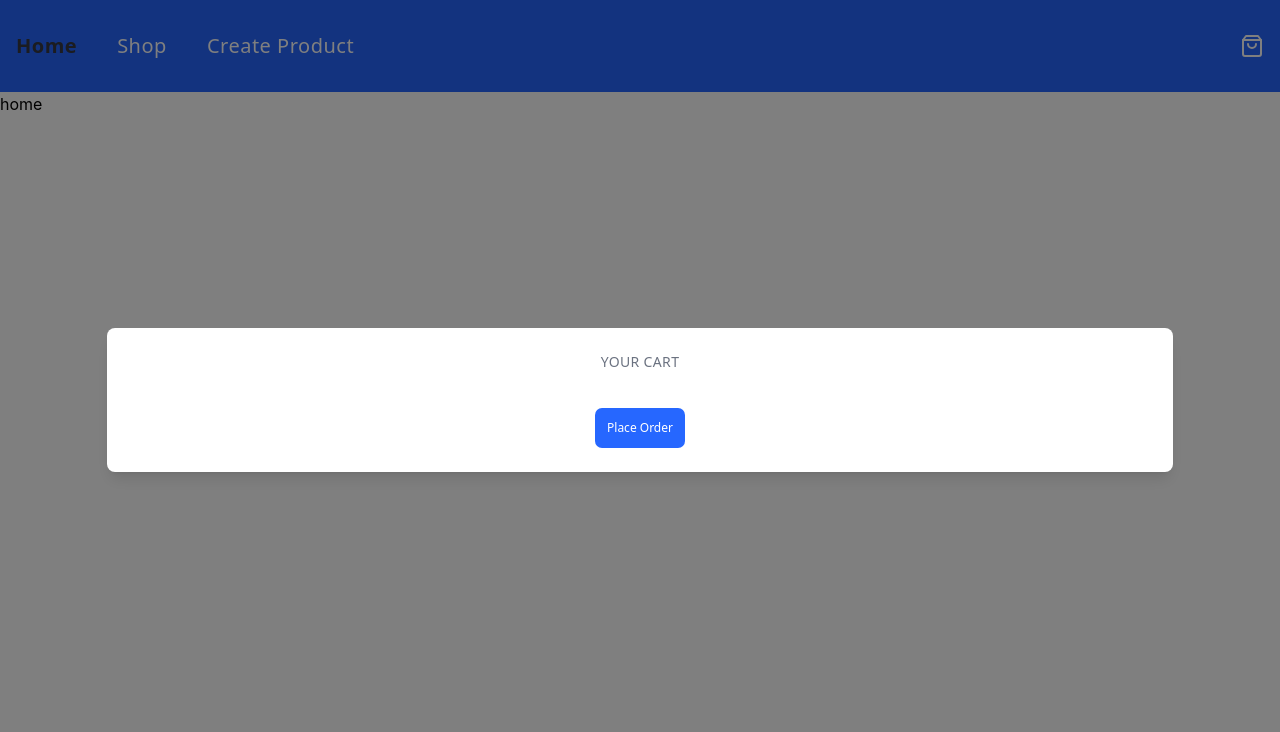
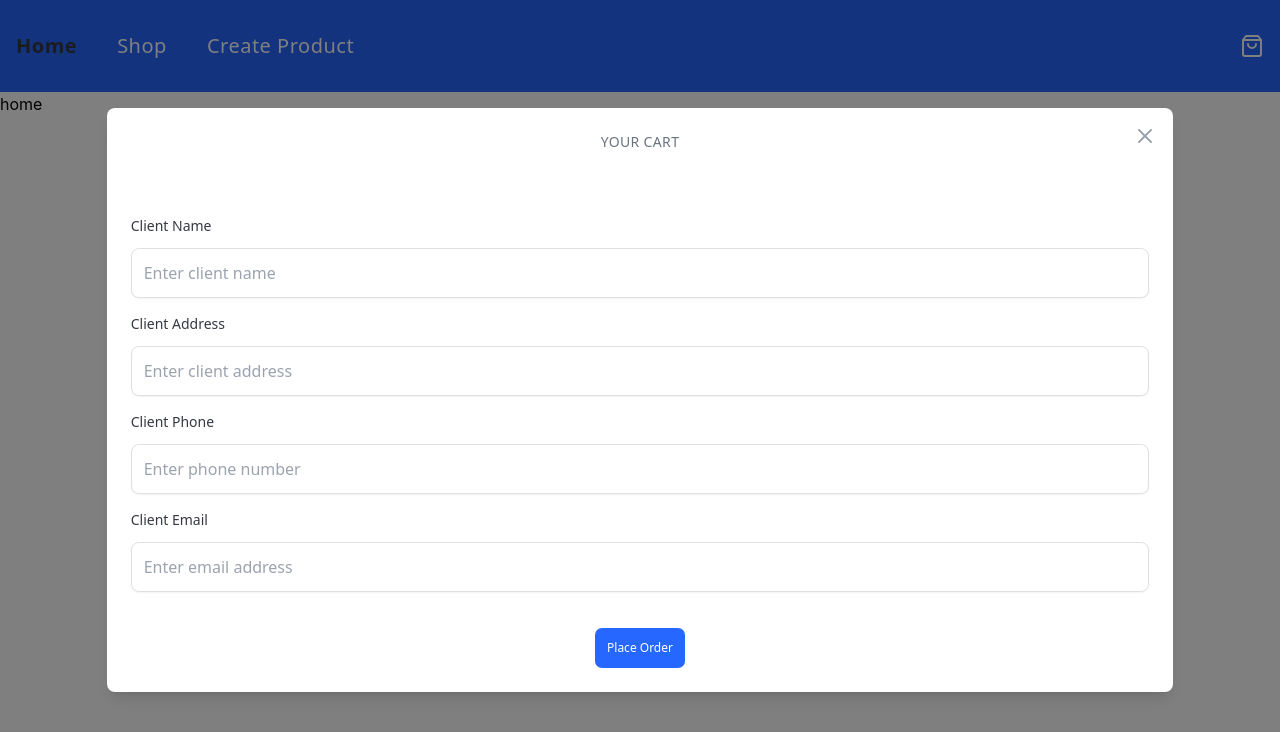
Before and after one commit to YaroslawShmygelski/Myru-MyrReact, a React (Vite) app in the folder myru-myr/: page / in a window 1280 px wide. Both pictures are taken after a click on the icon 1252 px from the left and 46 px from the top of the page. Shown: the top 732 px of the page. Built offline with nearby package versions, Linux system fonts and the light colour scheme.

Commit message:
Created Template for order form

```diff
--- a/myru-myr/src/components/organisms/CartWindow/CartWindow.tsx
+++ b/myru-myr/src/components/organisms/CartWindow/CartWindow.tsx
@@ -1,5 +1,6 @@
 import {AnimatedButton} from "@components/atoms/AnimatedButton/AnimatedButton";
 import {CartProductElement} from "@/components/molecules/CartProductElement/CartProductElement";
+import {X} from "lucide-react"; // Assuming this is the Lucid React close icon component
 import "./styles.css";
 
 import {motion} from "framer-motion";
@@ -8,6 +9,7 @@ import {deleteProductFromCart} from "@/features/cart/cartSlice";
 
 import {useAppDispatch, useAppSelector} from "@/hooks/reduxHooks";
 import {useEscapeKey} from "@/hooks/hooks";
+import {useState} from "react";
 
 interface CartWindowProps {
     isOpen: boolean;
@@ -18,9 +20,60 @@ export const CartWindow = ({isOpen, setCartOpen}: CartWindowProps) => {
     const products = useAppSelector((state) => state.cart.items);
     const dispatch = useAppDispatch();
 
-    const handleOutsideClick = (event: React.MouseEvent) => {
-        if (event.target === event.currentTarget) {
-            setCartOpen(false);
+    const [clientName, setClientName] = useState<string>("");
+    const [clientAddress, setClientAddress] = useState<string>("");
+    const [clientPhone, setClientPhone] = useState<string>("");
+    const [clientEmail, setClientEmail] = useState<string>("");
+
+    const [clientNameError, setClientNameError] = useState<string | null>(null);
+    const [clientAddressError, setClientAddressError] = useState<string | null>(null);
+    const [clientPhoneError, setClientPhoneError] = useState<string | null>(null);
+    const [clientEmailError, setClientEmailError] = useState<string | null>(null);
+
+    const validateEmail = (email: string) => {
+        const emailRegex = /^[^\s@]+@[^\s@]+\.[^\s@]+$/;
+        return emailRegex.test(email);
+    };
+
+    const handleCreateOrder = async () => {
+        let hasError = false;
+
+        if (!clientName) {
+            setClientNameError("Client name is required");
+            hasError = true;
+        } else {
+            setClientNameError(null);
+        }
+
+        if (!clientAddress) {
+            setClientAddressError("Client address is required");
+            hasError = true;
+        } else {
+            setClientAddressError(null);
+        }
+
+        if (!clientPhone) {
+            setClientPhoneError("Client phone is required");
+            hasError = true;
+        } else if (!/^\d{10}$/.test(clientPhone)) {
+            setClientPhoneError("Phone number must be 10 digits");
+            hasError = true;
+        } else {
+            setClientPhoneError(null);
+        }
+
+        if (!clientEmail) {
+            setClientEmailError("Client email is required");
+            hasError = true;
+        } else if (!validateEmail(clientEmail)) {
+            setClientEmailError("Invalid email address");
+            hasError = true;
+        } else {
+            setClientEmailError(null);
+        }
+
+        if (!hasError) {
+            console.log("Order placed successfully", {clientName, clientAddress, clientPhone, clientEmail});
         }
     };
 
@@ -29,22 +82,27 @@ export const CartWindow = ({isOpen, setCartOpen}: CartWindowProps) => {
     if (!isOpen) return null;
 
     return (
-        <div
-            className="fixed inset-0 flex items-center justify-center bg-black bg-opacity-50 z-50"
-            onClick={handleOutsideClick}
-        >
+        <div className="fixed inset-0 flex items-center justify-center bg-black bg-opacity-50 z-50">
             <motion.div
-                className="bg-white rounded-lg shadow-lg p-6 w-5/6 max-h-[80vh] overflow-y-auto"
+                className="bg-white rounded-lg shadow-lg p-6 w-5/6 max-h-[80vh] overflow-y-auto relative"
                 onClick={(e) => e.stopPropagation()}
                 initial={{opacity: 0.5, y: -200}}
                 animate={{opacity: 1, y: 0}}
                 exit={{opacity: 0.5, y: 50}}
                 transition={{duration: 0.3}}
             >
+
+                <button
+                    className="absolute top-4 right-4 text-gray-400 hover:text-gray-600"
+                    onClick={() => setCartOpen(false)}
+                >
+                    <X size={24} />
+                </button>
+
                 <div className="mb-4">
-          <span className="block text-center text-sm font-medium text-gray-500 uppercase tracking-wide">
-            Your Cart
-          </span>
+                    <span className="block text-center text-sm font-medium text-gray-500 uppercase tracking-wide">
+                        Your Cart
+                    </span>
                 </div>
 
                 <div className="grid grid-cols-1 gap-6">
@@ -67,10 +125,69 @@ export const CartWindow = ({isOpen, setCartOpen}: CartWindowProps) => {
                     ))}
                 </div>
 
+                <div className="mb-4 mt-12">
+                    <label className="block text-sm font-medium text-[#363842] mb-2" htmlFor="clientName">
+                        Client Name
+                    </label>
+                    <input
+                        type="text"
+                        id="clientName"
+                        value={clientName}
+                        onChange={(e) => setClientName(e.target.value)}
+                        className={`mt-1 p-3 border ${clientNameError ? "border-red-500" : "border-[#E0E0E0]"} text-black bg-white rounded-lg shadow-sm w-full focus:outline-none focus:ring-2 focus:ring-[#2667FF] focus:border-[#2667FF] transition duration-300`}
+                        placeholder="Enter client name"
+                    />
+                    {clientNameError && <p className="text-red-500 text-xs mt-1">{clientNameError}</p>}
+                </div>
+
+                <div className="mb-4">
+                    <label className="block text-sm font-medium text-[#363842] mb-2" htmlFor="clientAddress">
+                        Client Address
+                    </label>
+                    <input
+                        type="text"
+                        id="clientAddress"
+                        value={clientAddress}
+                        onChange={(e) => setClientAddress(e.target.value)}
+                        className={`mt-1 p-3 border ${clientAddressError ? "border-red-500" : "border-[#E0E0E0]"} text-black bg-white rounded-lg shadow-sm w-full focus:outline-none focus:ring-2 focus:ring-[#2667FF] focus:border-[#2667FF] transition duration-300`}
+                        placeholder="Enter client address"
+                    />
+                    {clientAddressError && <p className="text-red-500 text-xs mt-1">{clientAddressError}</p>}
+                </div>
+
+                <div className="mb-4">
+                    <label className="block text-sm font-medium text-[#363842] mb-2" htmlFor="clientPhone">
+                        Client Phone
+                    </label>
+                    <input
+                        type="text"
+                        id="clientPhone"
+                        value={clientPhone}
+                        onChange={(e) => setClientPhone(e.target.value)}
+                        className={`mt-1 p-3 border ${clientPhoneError ? "border-red-500" : "border-[#E0E0E0]"} text-black bg-white rounded-lg shadow-sm w-full focus:outline-none focus:ring-2 focus:ring-[#2667FF] focus:border-[#2667FF] transition duration-300`}
+                        placeholder="Enter phone number"
+                    />
+                    {clientPhoneError && <p className="text-red-500 text-xs mt-1">{clientPhoneError}</p>}
+                </div>
+
+                <div className="mb-4">
+                    <label className="block text-sm font-medium text-[#363842] mb-2" htmlFor="clientEmail">
+                        Client Email
+                    </label>
+                    <input
+                        type="email"
+                        id="clientEmail"
+                        value={clientEmail}
+                        onChange={(e) => setClientEmail(e.target.value)}
+                        className={`mt-1 p-3 border ${clientEmailError ? "border-red-500" : "border-[#E0E0E0]"} text-black bg-white rounded-lg shadow-sm w-full focus:outline-none focus:ring-2 focus:ring-[#2667FF] focus:border-[#2667FF] transition duration-300`}
+                        placeholder="Enter email address"
+                    />
+                    {clientEmailError && <p className="text-red-500 text-xs mt-1">{clientEmailError}</p>}
+                </div>
+
                 <div className="pt-5">
                     <AnimatedButton
-                        onClick={() => {
-                        }}
+                        onClick={handleCreateOrder}
                         text="Place Order"
                         isCartButton={false}
                     ></AnimatedButton>
```
